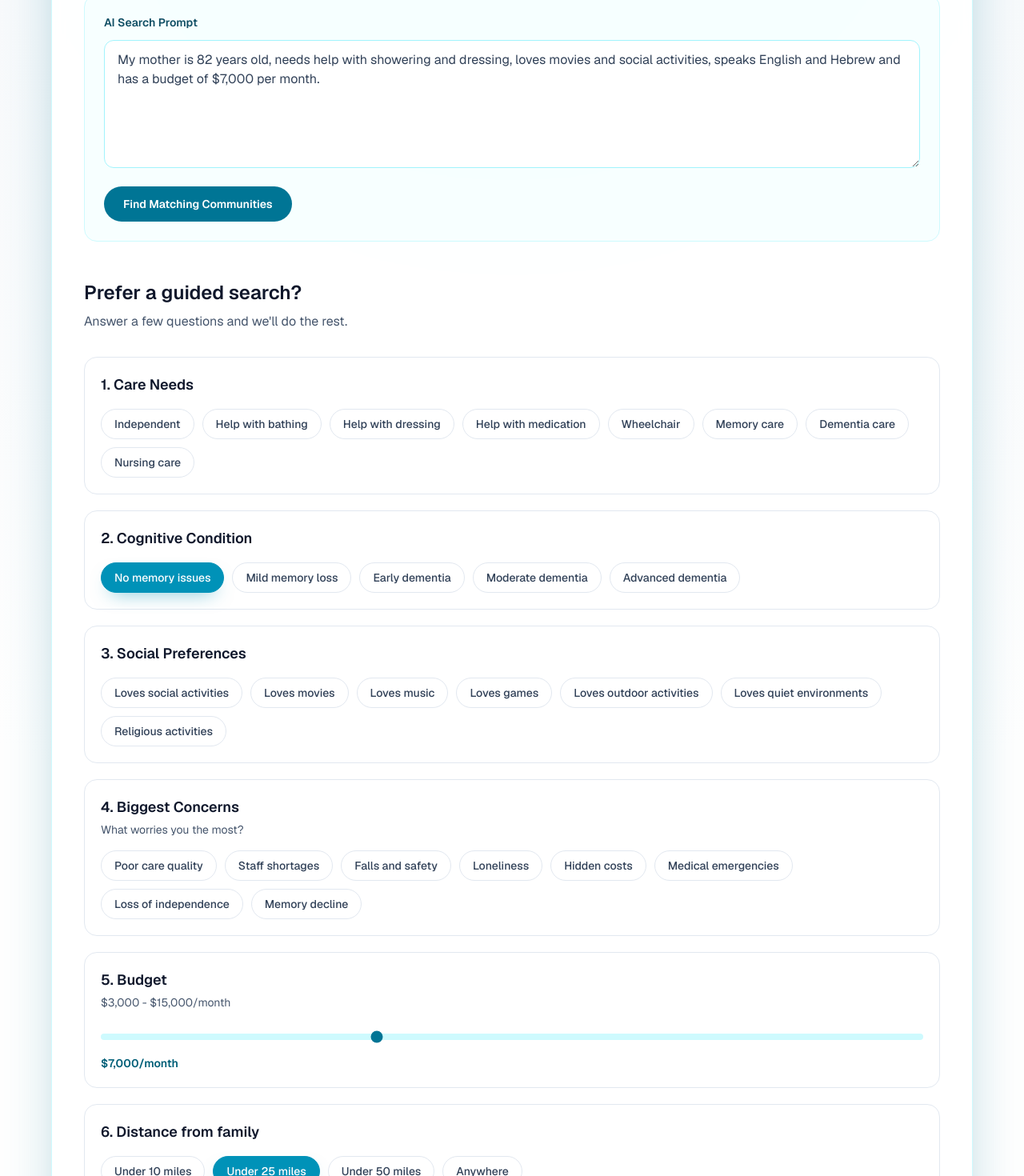
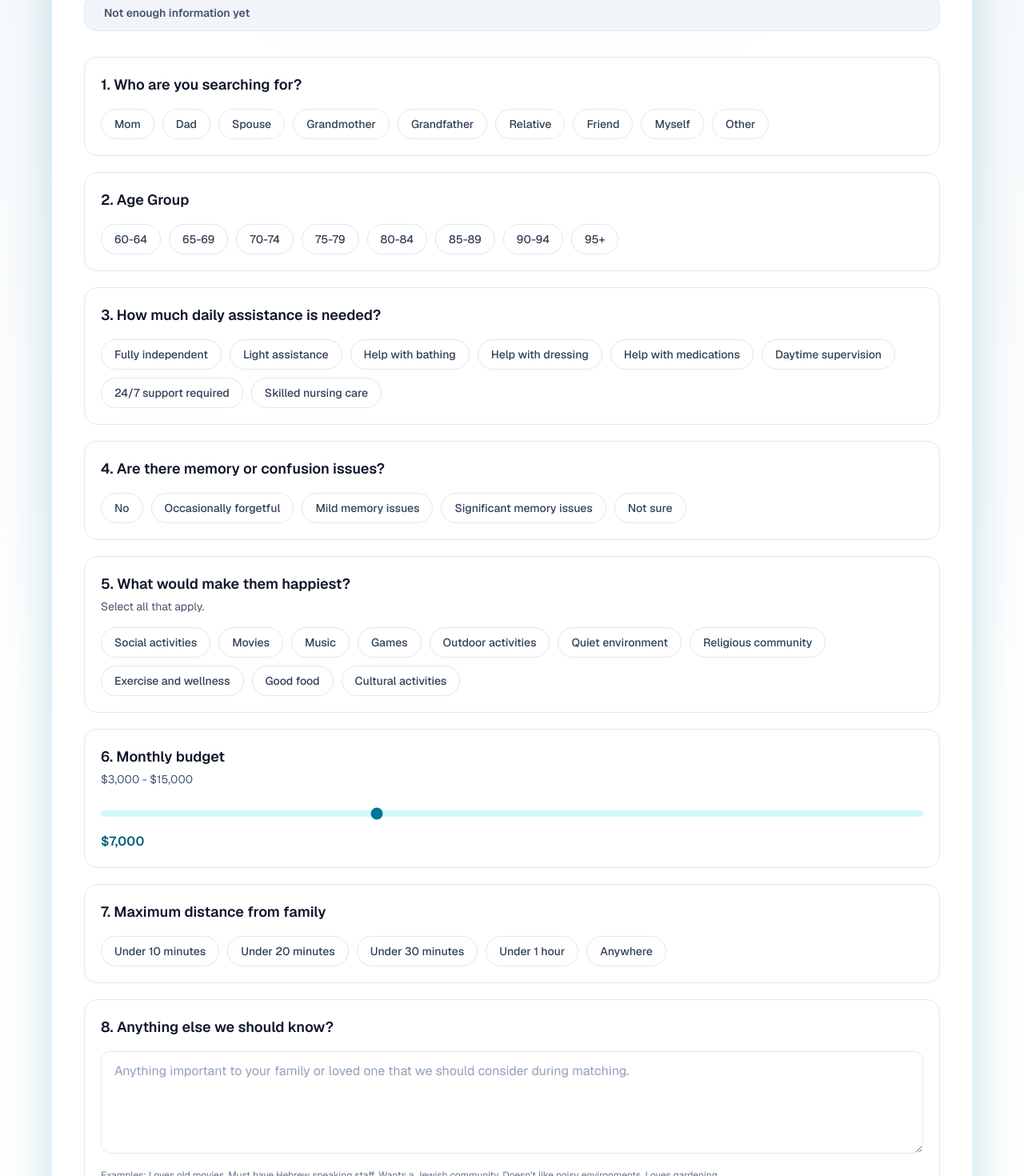
Before and after one commit to shaienglert/optime-nursing, a Next.js app in the folder frontend/: page / in a window 1280 px wide. Shown: the part 320-1790 px from the top of the page at 80% size. Built offline with nearby package versions, Linux system fonts and the light colour scheme.

Commit message:
Redesign onboarding questionnaire for senior living decision engine

```diff
--- a/frontend/src/app/page.tsx
+++ b/frontend/src/app/page.tsx
@@ -2,50 +2,66 @@
 
 import { useMemo, useState } from "react";
 
-const careNeedsOptions = [
-  "Independent",
+const relationshipOptions = [
+  "Mom",
+  "Dad",
+  "Spouse",
+  "Grandmother",
+  "Grandfather",
+  "Relative",
+  "Friend",
+  "Myself",
+  "Other",
+];
+
+const ageGroupOptions = [
+  "60-64",
+  "65-69",
+  "70-74",
+  "75-79",
+  "80-84",
+  "85-89",
+  "90-94",
+  "95+",
+];
+
+const assistanceOptions = [
+  "Fully independent",
+  "Light assistance",
   "Help with bathing",
   "Help with dressing",
-  "Help with medication",
-  "Wheelchair",
-  "Memory care",
-  "Dementia care",
-  "Nursing care",
+  "Help with medications",
+  "Daytime supervision",
+  "24/7 support required",
+  "Skilled nursing care",
 ];
 
-const socialPreferencesOptions = [
-  "Loves social activities",
-  "Loves movies",
-  "Loves music",
-  "Loves games",
-  "Loves outdoor activities",
-  "Loves quiet environments",
-  "Religious activities",
+const memoryOptions = [
+  "No",
+  "Occasionally forgetful",
+  "Mild memory issues",
+  "Significant memory issues",
+  "Not sure",
 ];
 
-const biggestConcernsOptions = [
-  "Poor care quality",
-  "Staff shortages",
-  "Falls and safety",
-  "Loneliness",
-  "Hidden costs",
-  "Medical emergencies",
-  "Loss of independence",
-  "Memory decline",
-];
-
-const cognitiveConditionOptions = [
-  "No memory issues",
-  "Mild memory loss",
-  "Early dementia",
-  "Moderate dementia",
-  "Advanced dementia",
+const happinessOptions = [
+  "Social activities",
+  "Movies",
+  "Music",
+  "Games",
+  "Outdoor activities",
+  "Quiet environment",
+  "Religious community",
+  "Exercise and wellness",
+  "Good food",
+  "Cultural activities",
 ];
 
 const distanceOptions = [
-  "Under 10 miles",
-  "Under 25 miles",
-  "Under 50 miles",
+  "Under 10 minutes",
+  "Under 20 minutes",
+  "Under 30 minutes",
+  "Under 1 hour",
   "Anywhere",
 ];
 
@@ -80,99 +96,144 @@ function toggleOption(current: string[], option: string): string[] {
 }
 
 export default function Home() {
-  const [aiDescription, setAiDescription] = useState(
-    "My mother is 82 years old, needs help with showering and dressing, loves movies and social activities, speaks English and Hebrew and has a budget of $7,000 per month.",
-  );
-  const [careNeeds, setCareNeeds] = useState<string[]>([]);
-  const [cognitiveCondition, setCognitiveCondition] = useState(
-    cognitiveConditionOptions[0],
-  );
-  const [socialPreferences, setSocialPreferences] = useState<string[]>([]);
-  const [biggestConcerns, setBiggestConcerns] = useState<string[]>([]);
+  const [relationship, setRelationship] = useState("");
+  const [ageGroup, setAgeGroup] = useState("");
+  const [assistanceLevel, setAssistanceLevel] = useState("");
+  const [memoryStatus, setMemoryStatus] = useState("");
+  const [happinessPreferences, setHappinessPreferences] = useState<string[]>([]);
   const [budget, setBudget] = useState(7000);
-  const [distanceFromFamily, setDistanceFromFamily] = useState(distanceOptions[1]);
+  const [distanceFromFamily, setDistanceFromFamily] = useState("");
+  const [notes, setNotes] = useState("");
 
-  const selectedSummary = useMemo(() => {
-    return `${careNeeds.length} care need(s), ${socialPreferences.length} social preference(s), ${biggestConcerns.length} concern(s)`;
-  }, [careNeeds, socialPreferences, biggestConcerns]);
+  const answeredCount = useMemo(() => {
+    let count = 0;
+    if (relationship) count += 1;
+    if (ageGroup) count += 1;
+    if (assistanceLevel) count += 1;
+    if (memoryStatus) count += 1;
+    if (happinessPreferences.length > 0) count += 1;
+    if (budget >= 3000) count += 1;
+    if (distanceFromFamily) count += 1;
+    if (notes.trim()) count += 1;
+    return count;
+  }, [relationship, ageGroup, assistanceLevel, memoryStatus, happinessPreferences, budget, distanceFromFamily, notes]);
+
+  const understanding = useMemo(() => {
+    if (answeredCount <= 2) {
+      return {
+        label: "Not enough information yet",
+        style: "border-slate-200 bg-slate-100 text-slate-600",
+      };
+    }
+    if (answeredCount <= 4) {
+      return {
+        label: "Good understanding",
+        style: "border-amber-200 bg-amber-100 text-amber-800",
+      };
+    }
+    if (answeredCount <= 6) {
+      return {
+        label: "Strong understanding",
+        style: "border-emerald-200 bg-emerald-100 text-emerald-800",
+      };
+    }
+    return {
+      label: "Ready to match",
+      style: "border-green-300 bg-green-100 text-green-900",
+    };
+  }, [answeredCount]);
+
+  const ctaText = useMemo(() => {
+    if (relationship === "Mom") return "Find the right home for Mom";
+    if (relationship === "Dad") return "Find the right home for Dad";
+    if (relationship === "Grandmother") return "Find the right home for Grandma";
+    return "Find the right home";
+  }, [relationship]);
 
   return (
     <main className="min-h-screen bg-[radial-gradient(circle_at_top,#cffafe_0%,#f8fafc_32%,#ffffff_65%)] px-6 py-10 sm:px-10 lg:px-16">
       <section className="mx-auto max-w-6xl">
         <div className="rounded-3xl border border-cyan-100 bg-white/90 p-6 shadow-[0_24px_80px_-32px_rgba(14,116,144,0.55)] backdrop-blur sm:p-10">
-          <p className="text-xs font-semibold uppercase tracking-[0.22em] text-cyan-700">
-            OPTIME Nursing AI
-          </p>
+          <p className="text-xs font-semibold uppercase tracking-[0.22em] text-cyan-700">OPTIME Nursing</p>
           <h1 className="mt-4 max-w-4xl text-3xl font-semibold leading-tight text-slate-900 sm:text-5xl">
             Find the right home, not just the best-rated one.
           </h1>
           <p className="mt-5 max-w-3xl text-lg text-slate-600">
-            Describe your loved one in your own words and OPTIME will find the best matches.
+            A simple, family-friendly questionnaire built for clear decisions with less stress.
           </p>
 
-          <div className="mt-8 rounded-2xl border border-cyan-100 bg-cyan-50/40 p-4 sm:p-6">
-            <label htmlFor="ai-search" className="mb-3 block text-sm font-semibold text-cyan-900">
-              AI Search Prompt
-            </label>
-            <textarea
-              id="ai-search"
-              value={aiDescription}
-              onChange={(event) => setAiDescription(event.target.value)}
-              placeholder="My mother is 82 years old, needs help with showering and dressing, loves movies and social activities, speaks English and Hebrew and has a budget of $7,000 per month."
-              className="min-h-40 w-full resize-y rounded-xl border border-cyan-200 bg-white px-4 py-3 text-base text-slate-700 outline-none ring-cyan-300 transition placeholder:text-slate-400 focus:ring-2"
-            />
-            <button
-              type="button"
-              className="mt-4 inline-flex items-center rounded-full bg-cyan-700 px-6 py-3 text-sm font-semibold text-white transition hover:bg-cyan-800"
-            >
-              Find Matching Communities
-            </button>
-          </div>
-
-          <div className="mt-12">
-            <h2 className="text-2xl font-semibold text-slate-900">Prefer a guided search?</h2>
-            <p className="mt-2 text-slate-600">Answer a few questions and we&apos;ll do the rest.</p>
+          <div className={`mt-8 rounded-2xl border px-4 py-3 text-sm font-semibold sm:px-6 ${understanding.style}`}>
+            {understanding.label}
           </div>
 
           <div className="mt-8 grid gap-5">
             <article className="rounded-2xl border border-slate-200 bg-white p-5">
-              <h3 className="text-lg font-semibold text-slate-900">1. Care Needs</h3>
+              <h3 className="text-lg font-semibold text-slate-900">1. Who are you searching for?</h3>
               <div className="mt-4 flex flex-wrap gap-2.5">
-                {careNeedsOptions.map((option) => (
+                {relationshipOptions.map((option) => (
                   <OptionChip
                     key={option}
                     label={option}
-                    isActive={careNeeds.includes(option)}
-                    onClick={() => setCareNeeds((current) => toggleOption(current, option))}
+                    isActive={relationship === option}
+                    onClick={() => setRelationship(option)}
                   />
                 ))}
               </div>
             </article>
 
             <article className="rounded-2xl border border-slate-200 bg-white p-5">
-              <h3 className="text-lg font-semibold text-slate-900">2. Cognitive Condition</h3>
+              <h3 className="text-lg font-semibold text-slate-900">2. Age Group</h3>
               <div className="mt-4 flex flex-wrap gap-2.5">
-                {cognitiveConditionOptions.map((option) => (
+                {ageGroupOptions.map((option) => (
                   <OptionChip
                     key={option}
                     label={option}
-                    isActive={cognitiveCondition === option}
-                    onClick={() => setCognitiveCondition(option)}
+                    isActive={ageGroup === option}
+                    onClick={() => setAgeGroup(option)}
                   />
                 ))}
               </div>
             </article>
 
             <article className="rounded-2xl border border-slate-200 bg-white p-5">
-              <h3 className="text-lg font-semibold text-slate-900">3. Social Preferences</h3>
+              <h3 className="text-lg font-semibold text-slate-900">3. How much daily assistance is needed?</h3>
               <div className="mt-4 flex flex-wrap gap-2.5">
-                {socialPreferencesOptions.map((option) => (
+                {assistanceOptions.map((option) => (
                   <OptionChip
                     key={option}
                     label={option}
-                    isActive={socialPreferences.includes(option)}
+                    isActive={assistanceLevel === option}
+                    onClick={() => setAssistanceLevel(option)}
+                  />
+                ))}
+              </div>
+            </article>
+
+            <article className="rounded-2xl border border-slate-200 bg-white p-5">
+              <h3 className="text-lg font-semibold text-slate-900">4. Are there memory or confusion issues?</h3>
+              <div className="mt-4 flex flex-wrap gap-2.5">
+                {memoryOptions.map((option) => (
+                  <OptionChip
+                    key={option}
+                    label={option}
+                    isActive={memoryStatus === option}
+                    onClick={() => setMemoryStatus(option)}
+                  />
+                ))}
+              </div>
+            </article>
+
+            <article className="rounded-2xl border border-slate-200 bg-white p-5">
+              <h3 className="text-lg font-semibold text-slate-900">5. What would make them happiest?</h3>
+              <p className="mt-1 text-sm text-slate-600">Select all that apply.</p>
+              <div className="mt-4 flex flex-wrap gap-2.5">
+                {happinessOptions.map((option) => (
+                  <OptionChip
+                    key={option}
+                    label={option}
+                    isActive={happinessPreferences.includes(option)}
                     onClick={() =>
-                      setSocialPreferences((current) => toggleOption(current, option))
+                      setHappinessPreferences((current) => toggleOption(current, option))
                     }
                   />
                 ))}
@@ -180,25 +241,8 @@ export default function Home() {
             </article>
 
             <article className="rounded-2xl border border-slate-200 bg-white p-5">
-              <h3 className="text-lg font-semibold text-slate-900">4. Biggest Concerns</h3>
-              <p className="mt-1 text-sm text-slate-600">What worries you the most?</p>
-              <div className="mt-4 flex flex-wrap gap-2.5">
-                {biggestConcernsOptions.map((option) => (
-                  <OptionChip
-                    key={option}
-                    label={option}
-                    isActive={biggestConcerns.includes(option)}
-                    onClick={() =>
-                      setBiggestConcerns((current) => toggleOption(current, option))
-                    }
-                  />
-                ))}
-              </div>
-            </article>
-
-            <article className="rounded-2xl border border-slate-200 bg-white p-5">
-              <h3 className="text-lg font-semibold text-slate-900">5. Budget</h3>
-              <p className="mt-1 text-sm text-slate-600">$3,000 - $15,000/month</p>
+              <h3 className="text-lg font-semibold text-slate-900">6. Monthly budget</h3>
+              <p className="mt-1 text-sm text-slate-600">$3,000 - $15,000</p>
               <div className="mt-5">
                 <input
                   type="range"
@@ -209,12 +253,12 @@ export default function Home() {
                   onChange={(event) => setBudget(Number(event.target.value))}
                   className="h-2 w-full cursor-pointer appearance-none rounded-lg bg-cyan-100 accent-cyan-700"
                 />
-                <p className="mt-3 text-sm font-semibold text-cyan-800">${budget.toLocaleString()}/month</p>
+                <p className="mt-3 text-base font-semibold text-cyan-800">${budget.toLocaleString()}</p>
               </div>
             </article>
 
             <article className="rounded-2xl border border-slate-200 bg-white p-5">
-              <h3 className="text-lg font-semibold text-slate-900">6. Distance from family</h3>
+              <h3 className="text-lg font-semibold text-slate-900">7. Maximum distance from family</h3>
               <div className="mt-4 flex flex-wrap gap-2.5">
                 {distanceOptions.map((option) => (
                   <OptionChip
@@ -226,13 +270,28 @@ export default function Home() {
                 ))}
               </div>
             </article>
+
+            <article className="rounded-2xl border border-slate-200 bg-white p-5">
+              <h3 className="text-lg font-semibold text-slate-900">8. Anything else we should know?</h3>
+              <textarea
+                value={notes}
+                onChange={(event) => setNotes(event.target.value)}
+                placeholder="Anything important to your family or loved one that we should consider during matching."
+                className="mt-4 min-h-32 w-full resize-y rounded-xl border border-slate-200 px-4 py-3 text-base text-slate-700 outline-none ring-cyan-300 transition placeholder:text-slate-400 focus:ring-2"
+              />
+              <p className="mt-3 text-xs text-slate-500">
+                Examples: Loves old movies, Must have Hebrew speaking staff, Wants a Jewish community, Doesn&apos;t like noisy environments, Loves gardening
+              </p>
+            </article>
           </div>
 
-          <div className="mt-8 rounded-2xl border border-cyan-100 bg-cyan-50/50 p-4 text-sm text-slate-700">
-            <p className="font-semibold text-cyan-900">Current draft profile</p>
-            <p className="mt-1">{selectedSummary}</p>
-            <p className="mt-1">Cognitive condition: {cognitiveCondition}</p>
-            <p className="mt-1">Distance preference: {distanceFromFamily}</p>
+          <div className="mt-8">
+            <button
+              type="button"
+              className="w-full rounded-full bg-cyan-700 px-6 py-4 text-base font-semibold text-white transition hover:bg-cyan-800 sm:w-auto"
+            >
+              {ctaText}
+            </button>
           </div>
         </div>
       </section>
```
